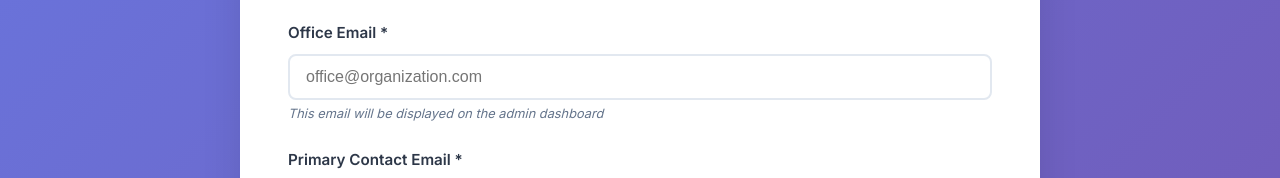
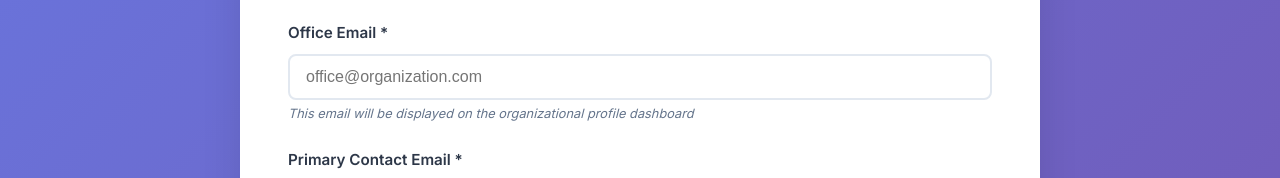
Before and after one commit to jedcrisp/chimeo-landing, a website: page org-request.html in a window 1280 px wide. Shown: the part 869-1047 px from the top of the page. Drawn offline with Linux system fonts and the light colour scheme.

Commit message:
Clarify that Office Email is displayed on organizational profile dashboard

```diff
--- a/org-request.html
+++ b/org-request.html
@@ -117,7 +117,7 @@
                     <div class="form-group">
                         <label for="office-email">Office Email *</label>
                         <input type="email" id="office-email" name="officeEmail" required placeholder="office@organization.com">
-                        <small class="field-help">This email will be displayed on the admin dashboard</small>
+                        <small class="field-help">This email will be displayed on the organizational profile dashboard</small>
                     </div>
 
                     <div class="form-group">
```
